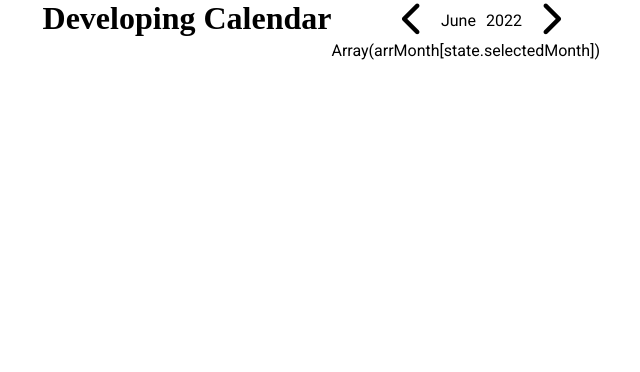
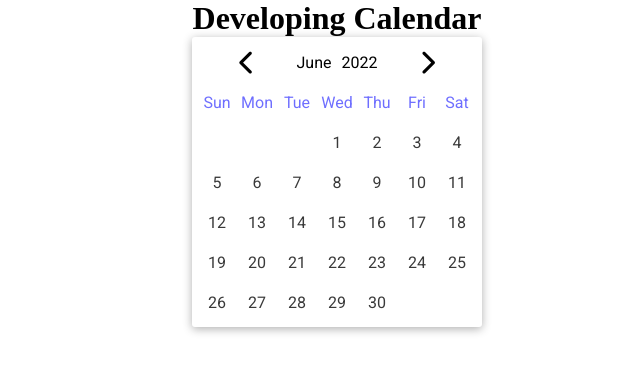
Before and after one commit to richardMRa/ReactComponents, a React (Create React App) app: page / in a window 1280 px wide. Shown: the top 372 px of the page, without its empty margins (303-943 px from the left). Built offline with nearby package versions, Linux system fonts and the light colour scheme.

Commit message:
[add:] map month days and offset handler

```diff
--- a/src/App.js
+++ b/src/App.js
@@ -10,11 +10,9 @@ function App() {
 
   return (
     <div className="App">
-
+      <h1 className="title">Developing Calendar</h1>
       <div className='center'>
-        <h1 className="title">Developing Calendar</h1>
         <Calendar />
-
       </div>
     </div>
   );
--- a/src/components/Calendar/Calendar.jsx
+++ b/src/components/Calendar/Calendar.jsx
@@ -8,7 +8,7 @@ const Calendar = () => {
         options: {
             month: 'long'
         }
-    };
+    }
     const arrMonth = {
         January: 31,
         February: 28,
@@ -22,20 +22,29 @@ const Calendar = () => {
         October: 31,
         November: 30,
         December: 31
-    };
+    }
+    const arrDays = [
+        "Sunday",
+        "Monday",
+        "Tuesday",
+        "Wednesday",
+        "Thursday",
+        "Friday",
+        "Saturday"
+    ]
     const [date, setDate] = useState(new Date())
     const [state, setState] = useState(
         {
-            firstDay: '',
+            firstDay: new Date(date.getFullYear(), date.getMonth(), '1').getDay(),
             selectedDate: '',
             selectedYear: date.getFullYear(),
             selectedMonth: date.toLocaleDateString(monthDate.lang, monthDate.options),
             selectedDay: date.getDate(),
         }
-    );
+    )
 
     useEffect(() => {
-        console.log(arrMonth[state.selectedMonth])
+
     })
 
     return (
@@ -55,9 +64,37 @@ const Calendar = () => {
                         </div>
                     </div>
                 </div>
-                <div className="calendar-days-container">
-                    Array(arrMonth[state.selectedMonth])
+                <div className="calendar-body">
+                    <div className="calendar-days-main-container">
+                        {
+                            arrDays.map((weekDay) => {
+                                return (
+                                    <div className="calendar-body-weekday">{weekDay.slice(0, 3)}</div>
+                                )
+                            })
+                        }
+                        {
+                            /*Days offset*/
+                            Array(state.firstDay).fill().map((_, index) => {
+                                return (
+                                    <div className="calendar-day-container" key={'calendar-day-offset' + index}></div>
+                                )
+
+                            })
+                        }
+                        { /* Day tiles*/
+                            Array(arrMonth[state.selectedMonth]).fill().map((_, index) => {
+                                return (
+                                    <div className="calendar-day-container">
+                                        <div key={'calendar-day-key' + index}>{index + 1}</div>
+                                    </div>
+                                )
+
+                            })
+                        }
+                    </div>
                 </div>
+
             </div>
         </div>
     )
--- a/src/components/Calendar/calendar.css
+++ b/src/components/Calendar/calendar.css
@@ -1,31 +1,75 @@
-
 @import url('https://fonts.googleapis.com/css2?family=Roboto:wght@300;400;500;700&display=swap');
 
-.calendar-header{
+.calendar-main-container {
     display: flex;
+    font-family: 'Roboto';
+    justify-content: center;
+    flex-direction: column;
+    align-items: center;
+    box-shadow: 0px 2px 10px rgba(0, 0, 0, 0.319);
+    padding: 5px 5px;
+    border-radius: 3px;
+}
+
+.calendar-header {
+    display: flex;
+    justify-content: center;
+    width: 100%;
+}
+
+.calendar-controls {
+    display: flex;
+    align-items: center;
+    width: 100%;
     justify-content: center;
 }
 
-.calendar-main-container{
-    font-family: 'Roboto';
+.calendar-header-label {
+    display: flex;
+    width: 50%;
+    justify-content: center;
 }
-.calendar-controls{
-    display: flex;
-    align-items: center;
-}
-.calendar-header-label{
-    padding: 0px 10px;
-    display: flex;
-}
-.calendar-header-label > div{
+
+.calendar-header-label>div {
     padding: 0px 5px;
 }
 
-.calendar-prev-button, .calendar-next-button{
-    font-size: 35px;
+.calendar-prev-button,
+.calendar-next-button {
+    display: flex;
+    justify-content: center;
+    align-items: center;
+    font-size: 25px;
+    width: 40px;
+    height: 40px;
+    cursor: pointer;
 }
 
-.calendar-days-container{
-    width: 300px;
-    height: 300px;
+.calendar-body {
+    display: flex;
+    width: auto;
 }
+
+.calendar-days-main-container {
+    display: flex;
+    flex-wrap: wrap;
+    width: 280px;
+
+}
+
+.calendar-body-weekday,
+.calendar-day-container {
+    display: flex;
+    justify-content: center;
+    align-items: center;
+    width: 40px;
+    height: 40px;
+}
+
+.calendar-body-weekday {
+    color: rgba(0, 0, 255, 0.568);
+}
+
+.calendar-day-container {
+   color: rgba(0, 0, 0, 0.776);
+}
```
